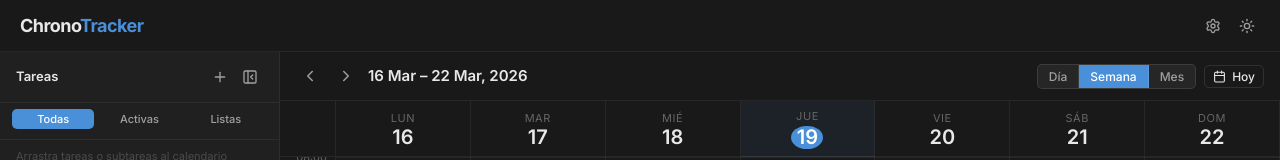
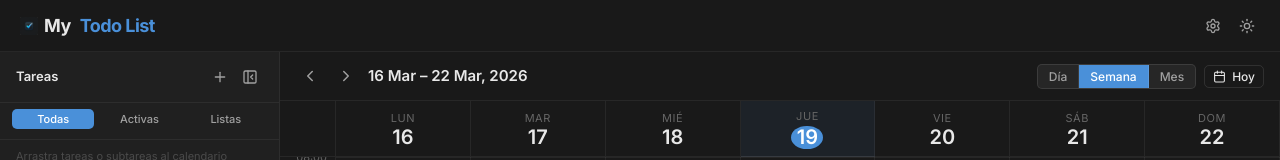
Before and after one commit to adrian-coronel/my-todo-list, a React (Vite) app: page / in a window 1280 px wide. Shown: the top 160 px of the page. Built offline with nearby package versions, Linux system fonts and the light colour scheme.

Commit message:
feat: Add `AppHeader` component with client and project management settings, update favicon, and set page title to "My Todo List".

```diff
--- a/index.html
+++ b/index.html
@@ -2,9 +2,9 @@
 <html lang="en">
   <head>
     <meta charset="UTF-8" />
-    <link rel="icon" type="image/svg+xml" href="/favicon.svg" />
+    <link rel="icon" type="image/png" href="/favicon.png" />
     <meta name="viewport" content="width=device-width, initial-scale=1.0" />
-    <title>interstellar-mare</title>
+    <title>My Todo List</title>
   </head>
   <body>
     <div id="root"></div>
--- a/src/components/AppHeader.jsx
+++ b/src/components/AppHeader.jsx
@@ -162,8 +162,9 @@ const AppHeader = () => {
     <>
       <header className="app-header">
         <div className="flex-row gap-2">
-          <span style={{ fontSize:18, fontWeight:700, letterSpacing:'-0.03em', color:'var(--text-primary)' }}>
-            Chrono<span style={{ color:'var(--accent-blue)' }}>Tracker</span>
+          <span style={{ fontSize:18, fontWeight:700, letterSpacing:'-0.03em', color:'var(--text-primary)', display:'flex', alignItems:'center', gap: '6px' }}>
+            <img src="/favicon.png" alt="Logo" style={{ width:18, height:18, borderRadius:3 }} />
+            My<span style={{ color:'var(--accent-blue)', marginLeft:'3px' }}>Todo List</span>
           </span>
         </div>
 
```
Also changed, not shown: public/favicon.png (added).
